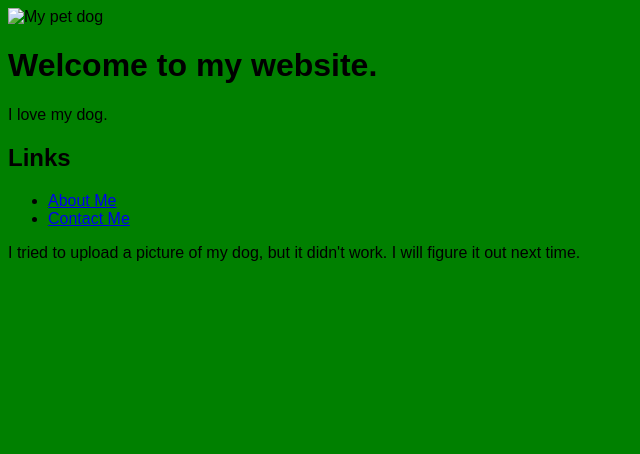
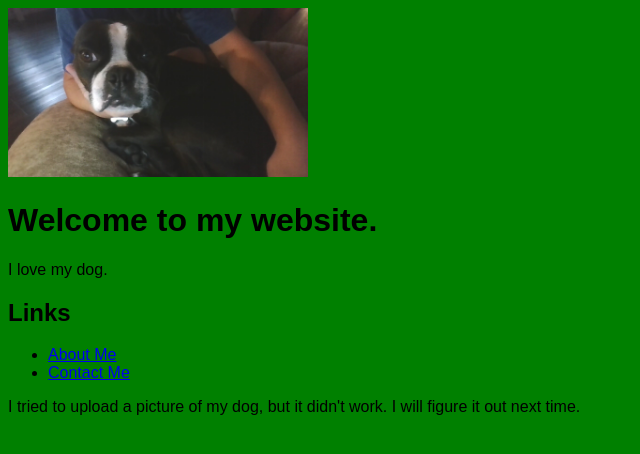
Before and after one commit to ericmulanax-a11y/Eric-school, a plain HTML site: page MY Website/about.html in a window 1280 px wide. Shown: the whole page, without its empty margins (0-640 px from the left). Drawn offline with Linux system fonts and the light colour scheme.

Commit message:
Update dog image filename in about.html

```diff
--- a/MY Website/about.html
+++ b/MY Website/about.html
@@ -13,7 +13,7 @@
 
 <body>
 
-    <img src="bob.JPG" alt="My pet dog" width="300">
+    <img src="Hank.jpg" alt="My pet dog" width="300">
 
     <h1>Welcome to my website.</h1>
 
```
